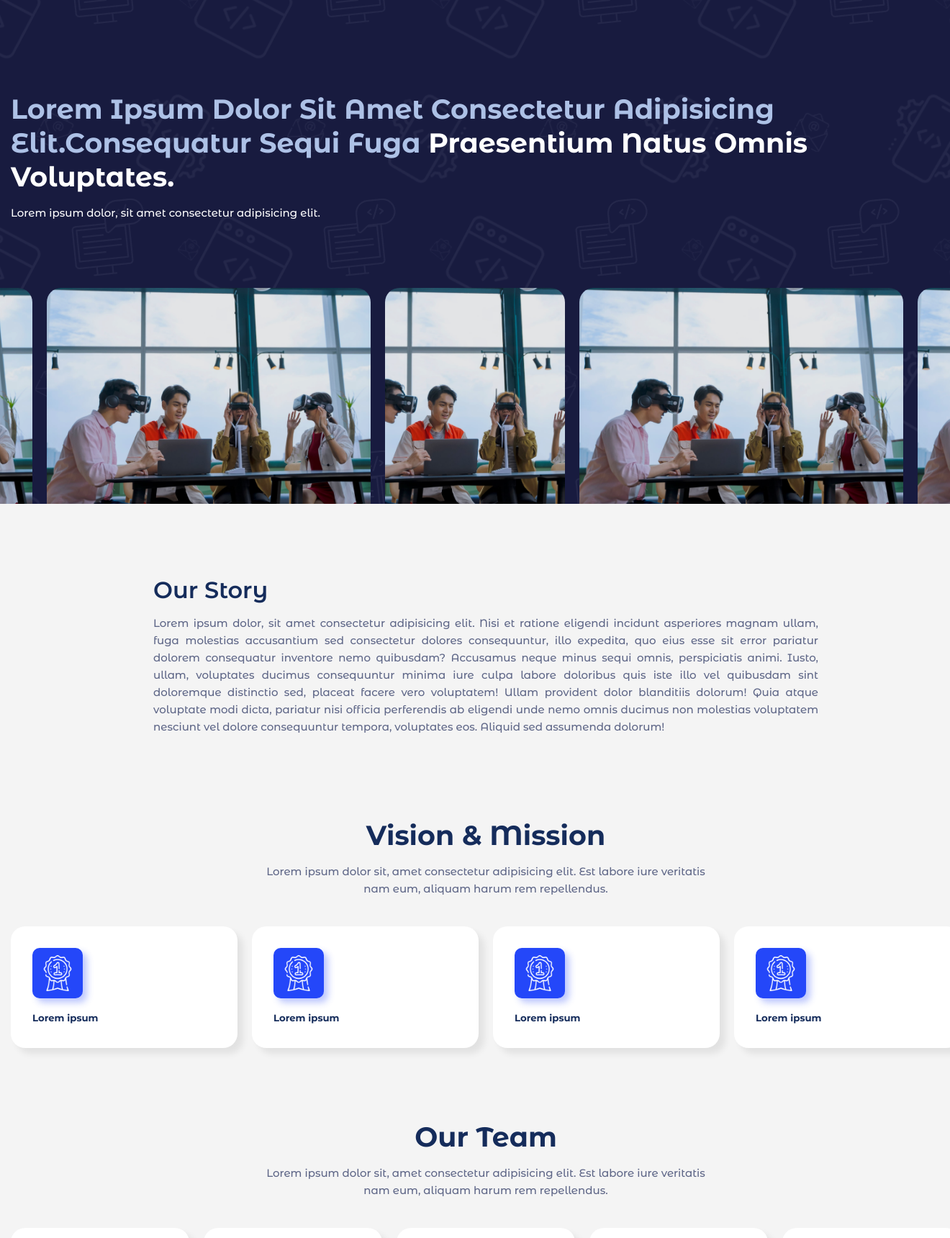
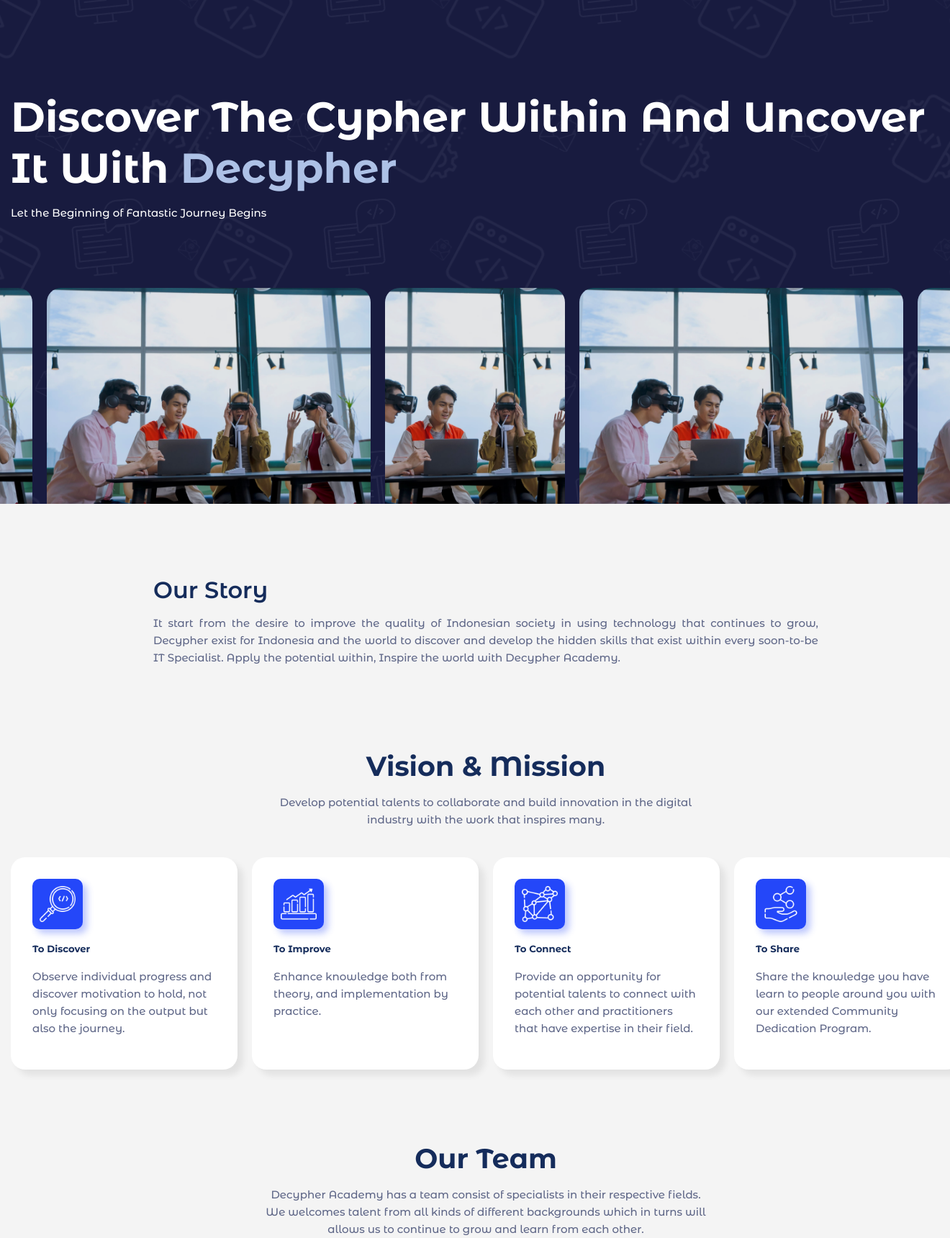
Before and after one commit to zdnsyrhn22/portfolio_sekolah, a PHP site: page /pages/about.php in a window 1320 px wide; the page is wider, and only the part inside the window is pictured. Shown: the part 104-1824 px from the top of that part at 72% size. Run offline with PHP 8.4, Linux system fonts and the light colour scheme; data that the repository does not hold is empty.

Commit message:
update
update

```diff
--- a/databases/about_data.php
+++ b/databases/about_data.php
@@ -25,47 +25,51 @@
 
 $mission = [
     [
-        'img' => '/portfolio_sekolah/asset/icon/gold-medal.png',
-        'title' => 'Lorem ipsum',
+        'img' => '/portfolio_sekolah/asset/icon/discover.png',
+        'title' => 'To Discover',
+        'desc' => 'Observe individual progress and discover motivation to hold, not only focusing on the output but also the journey.',
     ],
     [
-        'img' => '/portfolio_sekolah/asset/icon/gold-medal.png',
-        'title' => 'Lorem ipsum',
+        'img' => '/portfolio_sekolah/asset/icon/improve.png',
+        'title' => 'To Improve',
+        'desc' => 'Enhance knowledge both from theory, and implementation by practice.',
     ],
     [
-        'img' => '/portfolio_sekolah/asset/icon/gold-medal.png',
-        'title' => 'Lorem ipsum',
+        'img' => '/portfolio_sekolah/asset/icon/connect.png',
+        'title' => 'To Connect',
+        'desc' => 'Provide an opportunity for potential talents to connect with each other and practitioners that have expertise in their field.',
     ],
     [
-        'img' => '/portfolio_sekolah/asset/icon/gold-medal.png',
-        'title' => 'Lorem ipsum',
+        'img' => '/portfolio_sekolah/asset/icon/share.png',
+        'title' => 'To Share',
+        'desc' => 'Share the knowledge you have learn to people around you with our extended Community Dedication Program.',
     ],
 ];
 
 $ourTeam = [
     [
         'img' => '/portfolio_sekolah/asset/img/default.jpg',
-        'name' => 'Lorem ipsum',
-        'desc' => 'Lorem ipsum dolor sit amet consectetur',
+        'name' => 'Muhammad Sandi R',
+        'desc' => 'Tech Lead',
     ],
     [
         'img' => '/portfolio_sekolah/asset/img/default.jpg',
-        'name' => 'Lorem ipsum',
-        'desc' => 'Lorem ipsum dolor sit amet consectetur',
+        'name' => 'Zaidan Syahrani',
+        'desc' => 'Technical Advisor',
     ],
     [
         'img' => '/portfolio_sekolah/asset/img/default.jpg',
-        'name' => 'Lorem ipsum',
-        'desc' => 'Lorem ipsum dolor sit amet consectetur',
+        'name' => 'Reihan Darussalam',
+        'desc' => 'System Engineer',
     ],
     [
         'img' => '/portfolio_sekolah/asset/img/default.jpg',
-        'name' => 'Lorem ipsum',
-        'desc' => 'Lorem ipsum dolor sit amet consectetur',
+        'name' => 'Julia Rahmah',
+        'desc' => 'Managing Editor',
     ],
     [
         'img' => '/portfolio_sekolah/asset/img/default.jpg',
-        'name' => 'Lorem ipsum',
-        'desc' => 'Lorem ipsum dolor sit amet consectetur',
+        'name' => 'Rafly Fahrurozi',
+        'desc' => 'Curriculum Developer',
     ],
 ];
--- a/index.php
+++ b/index.php
@@ -82,7 +82,7 @@
           benefits that will be obtained when becoming a decypher student
         </h2>
         <p>
-          You will get many benefits that are very useful for your hard skills and soft skills, because decypher does not only teach programming skills but supporting skills such as public speaking and presentation skills
+          You will get many benefits that are very useful for your hard skills and soft skills, because decypher does not only teach IT skills but supporting skills such as public speaking and presentation skills
         </p>
         <ul class="list-item">
           <?php foreach ($list_benefit as $row) : ?>
--- a/pages/about.php
+++ b/pages/about.php
@@ -25,8 +25,8 @@
     <div class="container">
       <div class="title-section">
         <div class="title">
-          <h2><span>Lorem ipsum dolor sit amet consectetur adipisicing elit.Consequatur sequi fuga </span>praesentium natus omnis voluptates.</h2>
-          <p>Lorem ipsum dolor, sit amet consectetur adipisicing elit.</p>
+          <h1>discover the cypher within and uncover it with <span>decypher</span></h1>
+          <p>Let the Beginning of Fantastic Journey Begins</p>
         </div>
       </div>
     </div>
@@ -45,7 +45,11 @@
         <div class="title-section">
           <h3>our story</h3>
         </div>
-        <p>Lorem ipsum dolor, sit amet consectetur adipisicing elit. Nisi et ratione eligendi incidunt asperiores magnam ullam, fuga molestias accusantium sed consectetur dolores consequuntur, illo expedita, quo eius esse sit error pariatur dolorem consequatur inventore nemo quibusdam? Accusamus neque minus sequi omnis, perspiciatis animi. Iusto, ullam, voluptates ducimus consequuntur minima iure culpa labore doloribus quis iste illo vel quibusdam sint doloremque distinctio sed, placeat facere vero voluptatem! Ullam provident dolor blanditiis dolorum! Quia atque voluptate modi dicta, pariatur nisi officia perferendis ab eligendi unde nemo omnis ducimus non molestias voluptatem nesciunt vel dolore consequuntur tempora, voluptates eos. Aliquid sed assumenda dolorum!</p>
+        <p>
+          It start from the desire to improve the quality of Indonesian society in using technology that continues to grow,
+          Decypher exist for Indonesia and the world to discover and develop the hidden skills that exist within every soon-to-be IT Specialist.
+          Apply the potential within, Inspire the world with Decypher Academy.
+        </p>
       </div>
     </div>
 
@@ -55,8 +59,8 @@
         <div class="title">
           <h2>vision & mission</h2>
           <p>
-            Lorem ipsum dolor sit, amet consectetur adipisicing elit. Est labore
-            iure veritatis nam eum, aliquam harum rem repellendus.
+            Develop potential talents to collaborate and build innovation in the digital industry
+            with the work that inspires many.
           </p>
         </div>
       </div>
@@ -65,6 +69,7 @@
           <div class="card card-visi-misi">
             <img src="<?= $row['img'] ?>" class="card-icon" alt="icon-visi-misi">
             <h5 class="card-title"><?= $row['title'] ?></h5>
+            <p class="card-desc"><?= $row['desc'] ?></p>
           </div>
         <?php endforeach ?>
       </div>
@@ -76,8 +81,7 @@
         <div class="title">
           <h2>Our Team</h2>
           <p>
-            Lorem ipsum dolor sit, amet consectetur adipisicing elit. Est labore
-            iure veritatis nam eum, aliquam harum rem repellendus.
+            Decypher Academy has a team consist of specialists in their respective fields. We welcomes talent from all kinds of different backgrounds which in turns will allows us to continue to grow and learn from each other.
           </p>
         </div>
       </div>
--- a/stylesheets/about.css
+++ b/stylesheets/about.css
@@ -10,6 +10,10 @@
     background-image: url("../asset/img/pattern.png");
 }
 
+.hero-about .title h1{
+    color: white;
+}
+
 .hero-about .container{
     display: flex;
     flex-direction: column;
@@ -20,7 +24,7 @@
 }
 
 .hero-about .title-section {
-    width: 65%;
+    width: 50%;
 }
 
 .hero-about span{
```
Also changed, not shown: asset/icon/connect.png (added), asset/icon/discover.png (added), asset/icon/improve.png (added), asset/icon/share.png (added).
